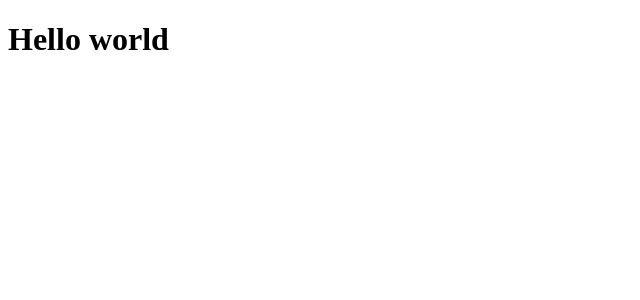
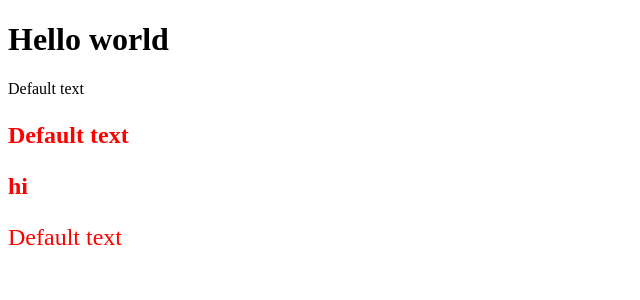
Before and after one commit to ricafolio/labs, a React app: page / in a window 1280 px wide. Shown: the top 300 px of the page, without its empty margins (0-640 px from the left). Built offline with nearby package versions, Linux system fonts and the light colour scheme; the HTML template or start-up script is replaced by a standard one.

Commit message:
feat: add HOC pattern

```diff
--- a/src/App.jsx
+++ b/src/App.jsx
@@ -1,7 +1,31 @@
+function withStyles(Component, defaultStyle) {
+  return (props) => {
+    const style = {
+      color: "red",
+      fontSize: "1.5em",
+      ...defaultStyle,
+      ...props.style,
+    }
+
+    return <Component {...props} style={style} />
+  }
+}
+
+function Text({ style, customProp }) {
+  return <p style={style}>{customProp ? customProp : "Default text"}</p>
+}
+
+const StyledText = withStyles(Text, { fontWeight: "bold" })
+console.log(StyledText)
+
 export function MyApp() {
   return (
     <>
       <h1>Hello world</h1>
+      <Text />
+      <StyledText />
+      <StyledText customProp="hi" />
+      <StyledText style={{ fontWeight: "regular" }} />
     </>
   )
 }
```
